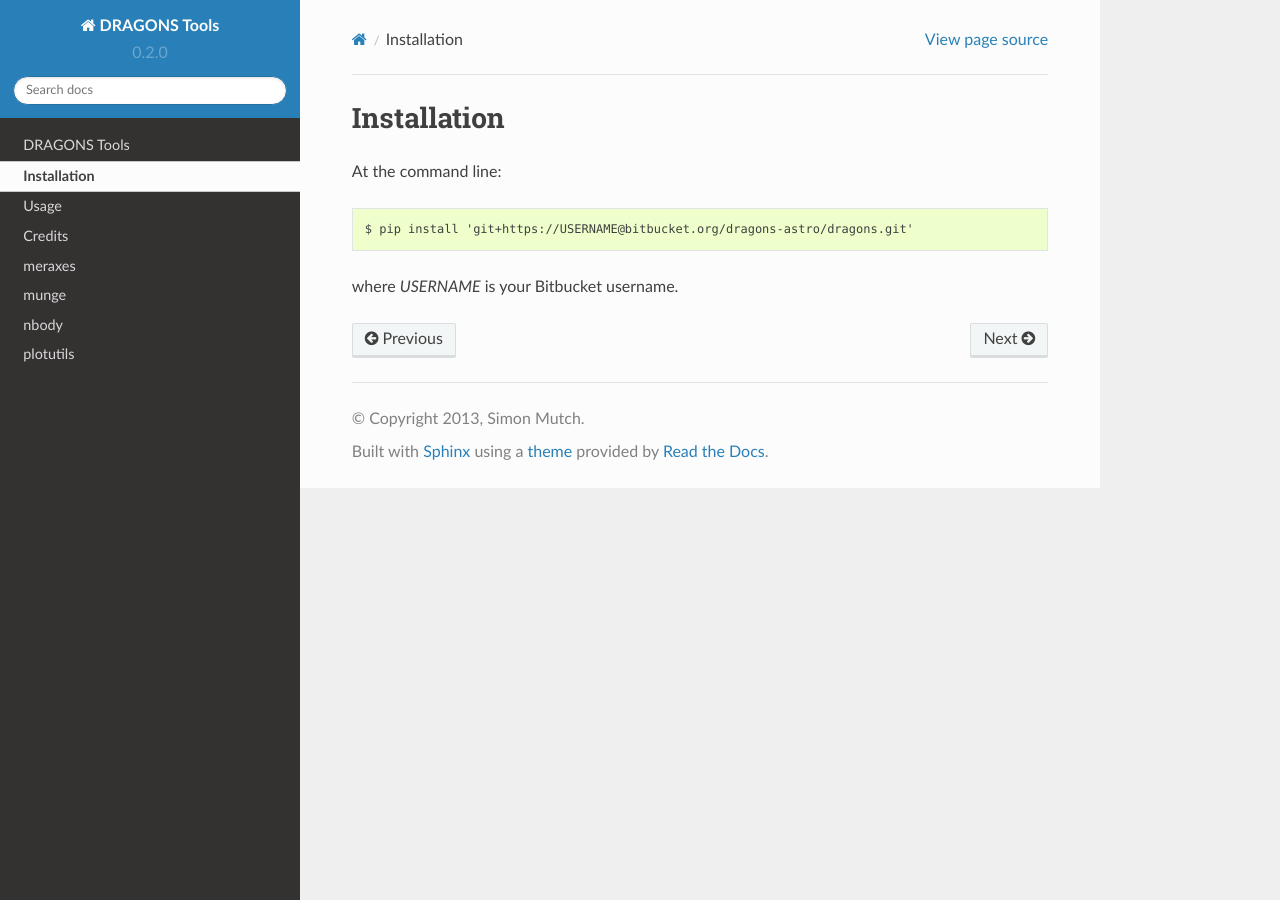
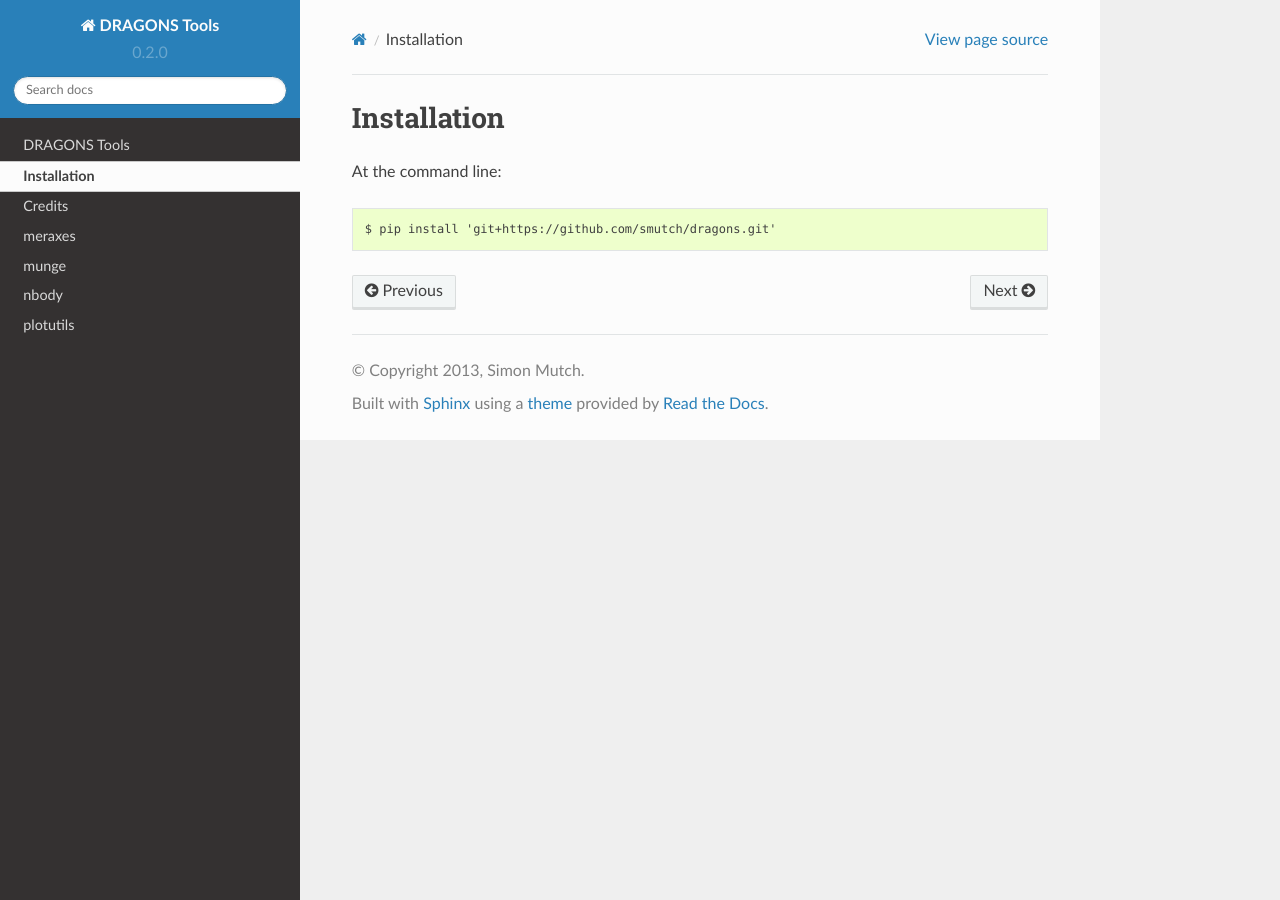
Before and after one commit to meraxes-devs/dragons, a Sphinx documentation site: the page built from docs/installation.rst, in a window 1280 px wide. Built offline with Sphinx 7.4.7 and the Read the Docs theme 2.0.0, drawn with Linux system fonts in a browser that asks for light colours.

Commit message:
Update docs

```diff
--- a/docs/contributing.rst
+++ /dev/null
@@ -1 +0,0 @@
-.. include:: ../CONTRIBUTING.rst
--- a/docs/history.rst
+++ /dev/null
@@ -1 +0,0 @@
-.. include:: ../HISTORY.rst
--- a/docs/index.rst
+++ b/docs/index.rst
@@ -13,10 +13,7 @@ Contents:
 
    readme
    installation
-   usage
-   contributing
    authors
-   history
 
 Subpackages
 -----------
--- a/docs/installation.rst
+++ b/docs/installation.rst
@@ -4,6 +4,4 @@ Installation
 
 At the command line::
 
-    $ pip install 'git+https://USERNAME@bitbucket.org/dragons-astro/dragons.git'
-
-where `USERNAME` is your Bitbucket username.
+    $ pip install 'git+https://github.com/smutch/dragons.git'
```
Also changed, not shown: docs/usage.rst (deleted, +0 -7 lines).
